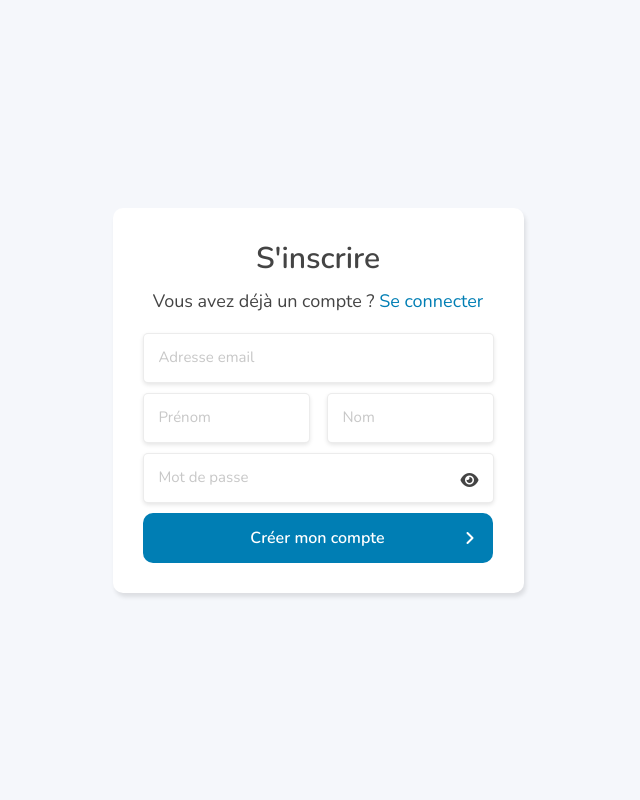
After one commit to CodoPixel/safemanager-nsi, a PHP site: page /register.php in a window 1280 px wide. The commit adds this page. Shown: the whole page, without its empty margins (322-962 px from the left). Run offline with PHP 8.4, Linux system fonts and the light colour scheme.

Commit message:
Add Lucas' part

```diff
--- a/index.php
+++ b/index.php
@@ -16,7 +16,7 @@
     <title>SafeManager - Le logiciel en ligne pour gérer vos mots de passe</title>
   </head>
 
-  <body class="light">
+  <body>
     <div class="page">
       <header>
         <i class="fa-solid fa-lock"></i>
--- /dev/null
+++ b/js/logging.js
@@ -0,0 +1,13 @@
+"use strict";
+function togglePasswordType() {
+    const input = document.getElementById("password");
+    const eye = document.getElementById("eye");
+    if (input.type === "password") {
+        input.type = "text";
+        eye.classList.replace("fa-eye", "fa-eye-slash");
+    }
+    else {
+        input.type = "password";
+        eye.classList.replace("fa-eye-slash", "fa-eye");
+    }
+}
--- /dev/null
+++ b/logout.php
@@ -0,0 +1,4 @@
+<?php
+session_start();
+session_destroy();
+header("Location: register.php");
--- /dev/null
+++ b/register.php
@@ -0,0 +1,60 @@
+<!DOCTYPE html>
+<html lang="fr">
+  <head>
+    <meta charset="UTF-8" />
+    <meta http-equiv="X-UA-Compatible" content="IE=edge" />
+    <meta name="viewport" content="width=device-width, initial-scale=1.0" />
+    <link rel="stylesheet" href="styles/register.css" />
+    <link
+      rel="stylesheet"
+      href="https://cdnjs.cloudflare.com/ajax/libs/font-awesome/6.0.0/css/all.min.css"
+      integrity="sha512-9usAa10IRO0HhonpyAIVpjrylPvoDwiPUiKdWk5t3PyolY1cOd4DSE0Ga+ri4AuTroPR5aQvXU9xC6qOPnzFeg=="
+      crossorigin="anonymous"
+      referrerpolicy="no-referrer"
+    />
+    <meta name="robots" content="noindex, nofollow" />
+    <title>SafeManager - S'inscrire</title>
+  </head>
+  <body>
+    <div class="box">
+      <form method="POST" action="sql/register.php">
+        <h1>S'inscrire</h1>
+        <p>
+          Vous avez déjà un compte ? <a href="connexion.php" title="Se connecter">Se connecter</a>
+        </p>
+
+        <div class="email">
+          <input name="email" type="email" id="mail" placeholder="Adresse email" required />
+        </div>
+
+        <div class="container-names">
+          <div class="first-name">
+            <input name="firstname" type="text" id="name" placeholder="Prénom" required />
+          </div>
+          <div class="family-name">
+            <input name="lastname" type="text" id="family-name" placeholder="Nom" required />
+          </div>
+        </div>
+
+        <div class="password">
+          <input
+            name="password"
+            type="password"
+            id="password"
+            placeholder="Mot de passe"
+            required
+          />
+          <i id="eye" class="fa-solid fa-eye" onclick="togglePasswordType()"></i>
+        </div>
+
+        <div class="access">
+          <button type="submit">
+            Créer mon compte
+            <i class="fa-solid fa-angle-right"></i>
+          </button>
+        </div>
+      </form>
+    </div>
+    <script src="js/logging.js"></script>
+  </body>
+</html>
--- /dev/null
+++ b/styles/register.css
@@ -0,0 +1,222 @@
+@import url("https://fonts.googleapis.com/css2?family=Nunito:ital,wght@0,300;0,400;0,500;0,600;1,300;1,400;1,500;1,600&display=swap");
+
+* {
+  font-family: "Nunito", sans-serif;
+}
+
+body {
+  height: 100vh;
+  display: flex;
+  justify-content: center;
+  align-items: center;
+  margin: 0;
+  background-color: #f5f7fb;
+}
+
+.dark {
+  background-color: #101010;
+}
+
+.box {
+  display: flex;
+  align-items: center;
+  justify-content: center;
+  flex-direction: column;
+  box-shadow: 2px 4px 4px rgba(0, 0, 0, 0.1);
+  border-radius: 10px;
+  box-sizing: border-box;
+  padding: 30px;
+  background: #ffffff;
+}
+
+.dark .box {
+  background: #191919;
+}
+
+h1 {
+  font-weight: bold;
+  font-size: 30px;
+  text-align: center;
+  margin: 0 0 10px 0;
+  color: #444444;
+}
+
+.dark h1 {
+  color: #ffff;
+}
+
+p {
+  text-align: center;
+  font-weight: 300;
+  font-size: 18px;
+  color: #444;
+  margin: 0 0 20px 0;
+}
+
+.dark p {
+  color: #ffff;
+}
+
+a {
+  text-decoration: none;
+  color: #007eb4;
+}
+
+.email input {
+  width: 351px;
+  height: 50px;
+  box-sizing: border-box;
+  box-shadow: 0px 2px 4px rgba(0, 0, 0, 0.1);
+  border-radius: 5px;
+  display: block;
+  margin: 0 0 10px 0;
+  padding-left: 15px;
+  padding-right: 15px;
+}
+
+.container-names {
+  display: flex;
+  justify-content: space-between;
+}
+
+.first-name input {
+  width: 167px;
+  height: 50px;
+  box-sizing: border-box;
+  box-shadow: 0px 2px 4px rgba(0, 0, 0, 0.1);
+  border-radius: 5px;
+  display: block;
+  margin: 0 0 10px 0;
+  padding-left: 15px;
+  padding-right: 15px;
+}
+
+.family-name input {
+  width: 167px;
+  height: 50px;
+  box-sizing: border-box;
+  box-shadow: 0px 2px 4px rgba(0, 0, 0, 0.1);
+  border-radius: 5px;
+  display: block;
+  margin: 0 0 10px 0;
+  padding-left: 15px;
+  padding-right: 15px;
+}
+
+.password {
+  position: relative;
+}
+
+.password input {
+  width: 351px;
+  height: 50px;
+  box-sizing: border-box;
+  box-shadow: 0px 2px 4px rgba(0, 0, 0, 0.1);
+  border-radius: 5px;
+  display: block;
+  margin: 0 0 10px 0;
+  padding-left: 15px;
+  padding-right: 41px;
+}
+
+input {
+  background: #ffff;
+  border: 1px solid rgba(68, 68, 68, 0.1);
+  color: #444;
+}
+
+.dark input {
+  background: #101010;
+  border: 1px solid rgb(25, 25, 25);
+  color: #ffffff;
+}
+
+#eye {
+  cursor: pointer;
+  position: absolute;
+  top: 55%;
+  right: 15px;
+  transform: translateY(-50%);
+  color: #444;
+}
+
+.dark #eye {
+  color: #ffff;
+}
+
+input::placeholder {
+  opacity: 1;
+  font-size: 15px;
+  color: rgba(68, 68, 68, 0.3);
+}
+
+.dark input::placeholder {
+  color: rgba(255, 255, 255, 0.3);
+}
+
+.access {
+  position: relative;
+}
+
+button {
+  color: #ffffff;
+  width: 350px;
+  height: 50px;
+  background-color: #007eb4;
+  border-radius: 10px;
+  border: none;
+  font-weight: bold;
+  font-size: 16px;
+  box-sizing: border-box;
+  cursor: pointer;
+  transition: background-color 200ms ease-in;
+}
+
+button:hover {
+  background-color: #005d92;
+}
+
+.fa-solid.fa-angle-right {
+  transform: translateY(-50%);
+  position: absolute;
+  top: 50%;
+  right: 20px;
+}
+
+.checkbox {
+  transform: scale(5);
+  position: fixed;
+  top: 50px;
+  right: 50px;
+  cursor: pointer;
+}
+
+@media screen and (max-width: 450px) {
+  .email input,
+  .password input,
+  .family-name input,
+  .first-name input,
+  button {
+    width: 100% !important;
+  }
+
+  .container-names {
+    flex-direction: column;
+  }
+
+  .box {
+    max-width: 400px;
+    width: 100%;
+  }
+
+  body {
+    padding-right: 15px !important;
+    padding-left: 15px !important;
+  }
+}
+
+@media screen and (max-width: 320px) {
+  .fa-solid.fa-angle-right {
+    display: none;
+  }
+}
```
Also changed, not shown: login.php (added, +52 -0 lines), sql/login.php (added, +13 -0 lines), sql/register.php (added, +15 -0 lines), styles/login.css (added, +213 -0 lines), ts/logging.ts (added, +11 -0 lines).
